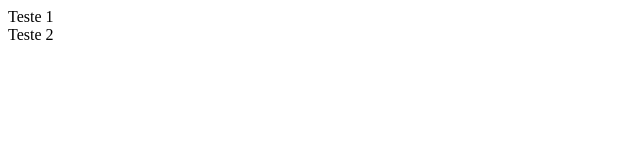
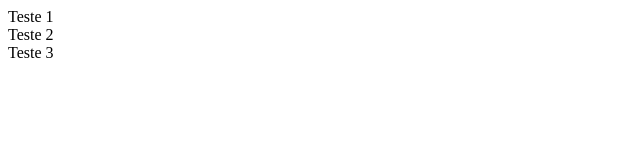
Before and after one commit to leonidasmaterial/testesabado, a plain HTML site: page index.html in a window 1280 px wide. Shown: the full height of the page, 0-640 px from the left. Drawn offline with Linux system fonts and the light colour scheme.

Commit message:
adiconado a linha3 na nova branch

```diff
--- a/index.html
+++ b/index.html
@@ -5,6 +5,8 @@
     Teste 1
 <br>
     Teste 2
+    <br>
+    Teste 3
 
 </body>
 
```
